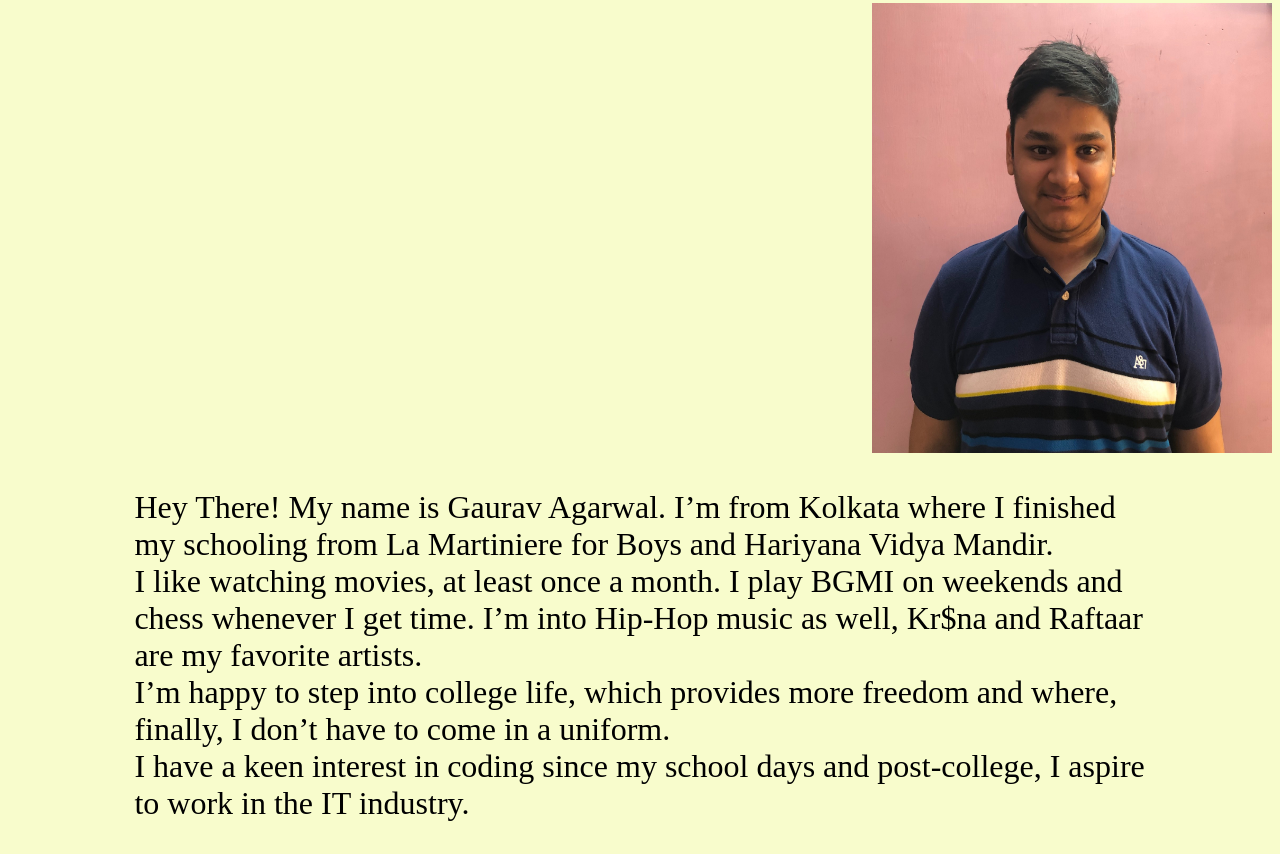
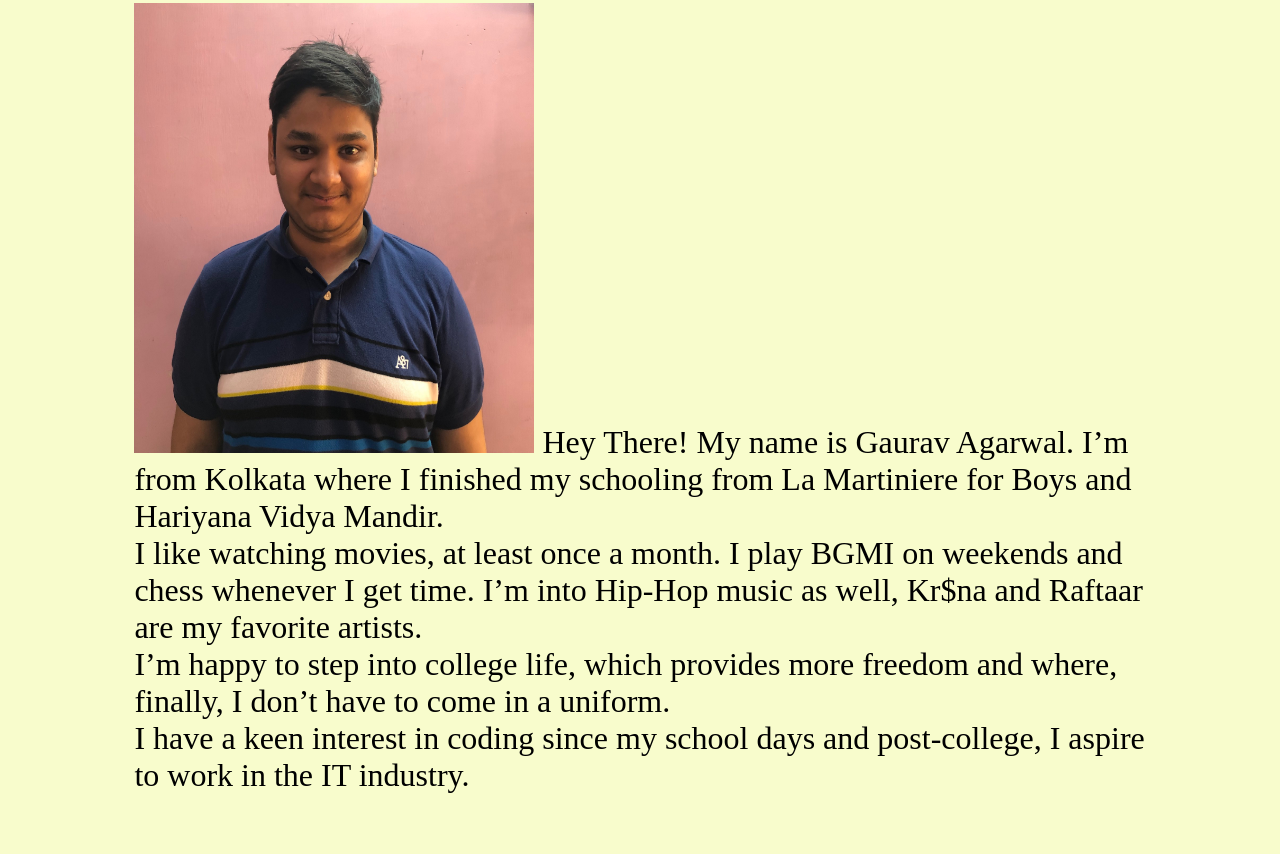
Before and after one commit to Gaurav232003/portfolio-website, a plain HTML site: page index.html in a window 1280 px wide. Shown: the part 997-1851 px from the top of the page. After the commit the page ends 1823 px from the top, so only its background shows below. Drawn offline with Linux system fonts and the light colour scheme.

Commit message:
Update index.html

```diff
--- a/index.html
+++ b/index.html
@@ -38,11 +38,8 @@
     <br /><br /><br /><br /><br /><br /><br /><br /><br /><br /><br />
     <div class="p3">
       <p id="p2">relative to me</p>
-      <div class="img">
+      <p class="aboutme">
         <img src="IMG_0898.jpg" alt="" class="image" width="400px" height="450px">
-      </div>
-            <div class="para">
-      <p class="aboutme">
         Hey There! My name is Gaurav Agarwal. I’m from Kolkata where I finished
         my schooling from La Martiniere for Boys and Hariyana Vidya Mandir.
         <br />
@@ -55,6 +52,5 @@
         I aspire to work in the IT industry.
       </p>
     </div>
-      </div>
   </body>
 </html>
```
